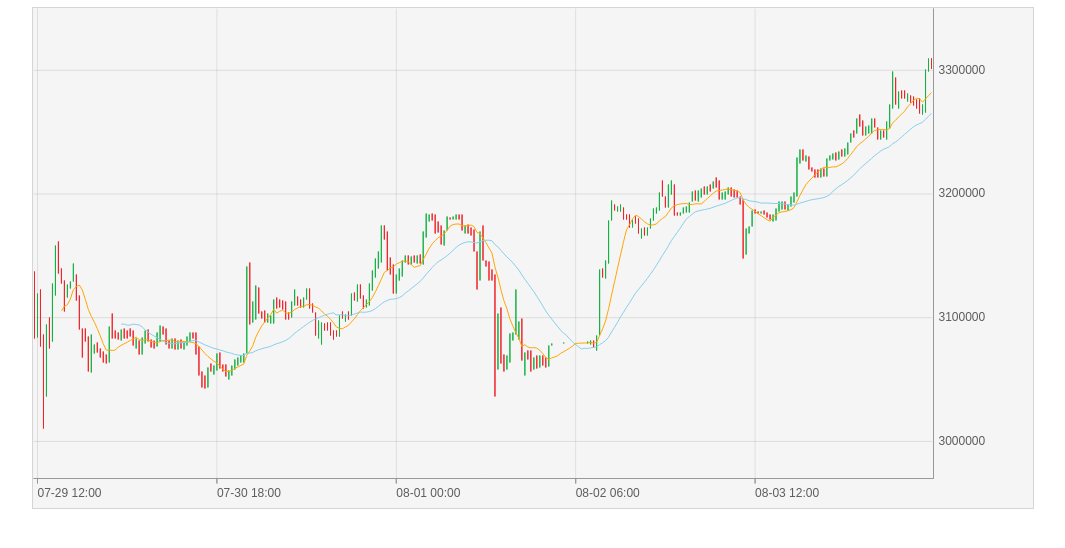
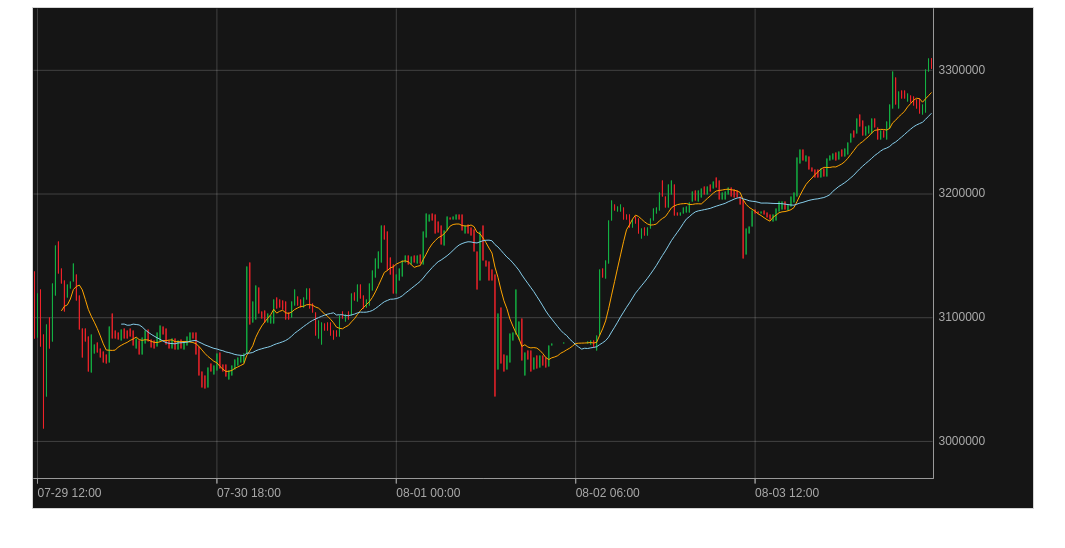
Before and after one commit to shape-of-myHeart/Candle.js, a plain HTML site: page index2.html in a window 1280 px wide. Shown: the whole page, without its empty margins (107-1172 px from the left). Drawn offline with Linux system fonts and the light colour scheme.

Commit message:
Update index2.html

```diff
--- a/index2.html
+++ b/index2.html
@@ -30,6 +30,7 @@
     <script>
         const chart = new Chart('stock-board');
         // chart.setTheme('blue');
+        chart.setTheme('dark');
         chart.setTimeline(data.map(item => item.CreateTime));
 
         chart.addLayer('candle', {
```
